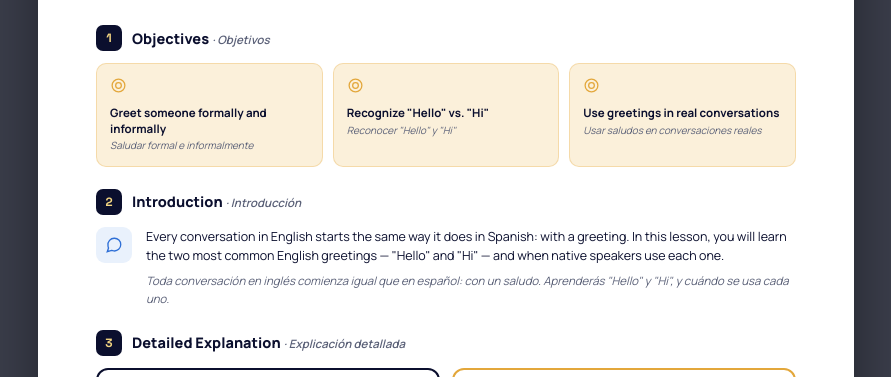
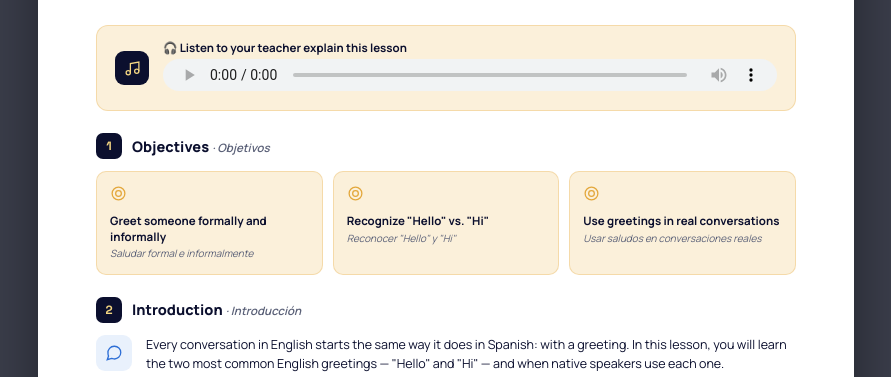
Before and after one commit to jonathantecnologia275/ALTONEXO-ACADEMY, a plain HTML site: page book1-lessons/02-module1-lesson1.html in a window 1280 px wide. Shown: the part 358-735 px from the top of the page, without its empty margins (194-1085 px from the left). Drawn offline with Linux system fonts and the light colour scheme.

Commit message:
Add Lesson 1 audio narration (edge-tts) and audio player

```diff
--- a/book1-lessons/02-module1-lesson1.html
+++ b/book1-lessons/02-module1-lesson1.html
@@ -159,6 +159,19 @@ h1,h2,h3,h4{margin:0;} p{margin:0; line-height:1.55;}
         <span class="badge badge-outline">12–15 min</span>
         <span class="badge badge-outline">🎧 Audio</span>
         <span class="badge badge-outline">🎬 Video</span>
+      </div>
+    </div>
+
+    <div style="background:#FBF0DA; border:1px solid rgba(227,167,59,.3); border-radius:12px; padding:14px 18px; display:flex; align-items:center; gap:14px;">
+      <div style="width:34px; height:34px; border-radius:9px; background:#0B0F2E; display:flex; align-items:center; justify-content:center; flex-shrink:0;">
+        <svg viewBox="0 0 24 24" style="width:17px; height:17px; stroke:#F5D783; fill:none; stroke-width:1.8;"><path d="M9 18V5l12-2v13"/><circle cx="6" cy="18" r="3"/><circle cx="18" cy="16" r="3"/></svg>
+      </div>
+      <div style="flex:1;">
+        <div style="font-size:11.5px; font-weight:700; color:#0B0F2E; margin-bottom:4px;">🎧 Listen to your teacher explain this lesson</div>
+        <audio controls style="width:100%; height:32px;">
+          <source src="audio/lesson1-narration.mp3" type="audio/mpeg">
+          Your browser does not support the audio element.
+        </audio>
       </div>
     </div>
 
```
Also changed, not shown: 1 other file.
